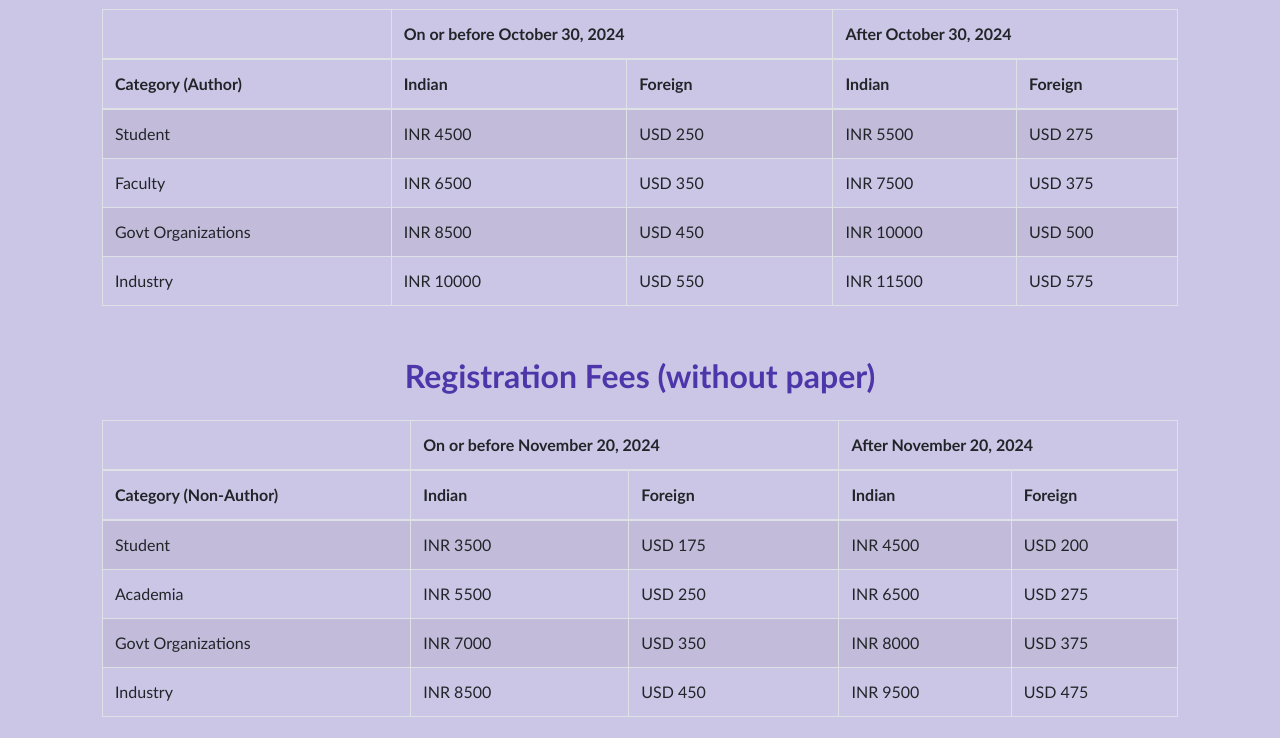
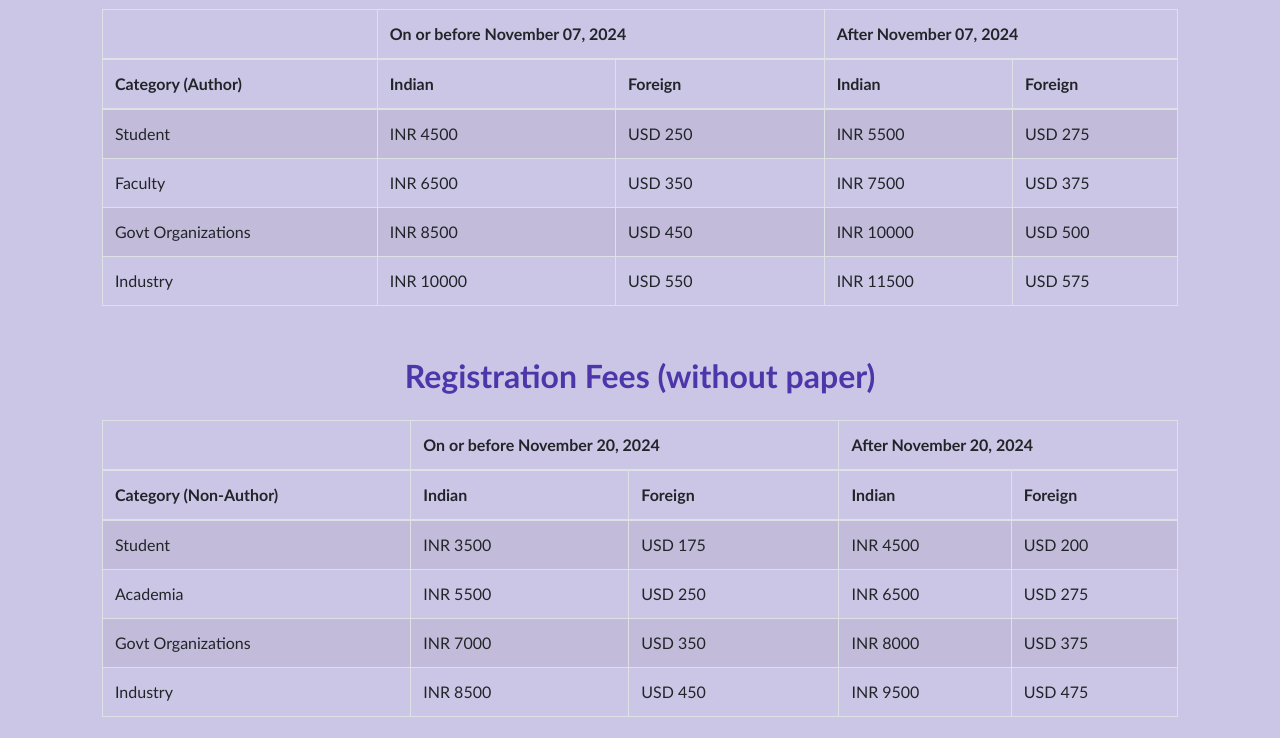
Before and after one commit to sooraj-reddy/ICMC-Website-2025, a plain HTML site: page registration.html in a window 1280 px wide. Shown: the part 362-1100 px from the top of the page. Drawn offline with nearby package versions, Linux system fonts and the light colour scheme.

Commit message:
updated dates in registration page

```diff
--- a/registration.html
+++ b/registration.html
@@ -29,8 +29,8 @@
             <thead>
                 <tr>
                     <th></th>
-                    <th colspan="2">On or before October 30, 2024</th>
-                    <th colspan="2">After October 30, 2024</th>
+                    <th colspan="2">On or before November 07, 2024</th>
+                    <th colspan="2">After November 07, 2024</th>
                 </tr>
                 <tr>
                     <th>Category (Author)</th>
```
